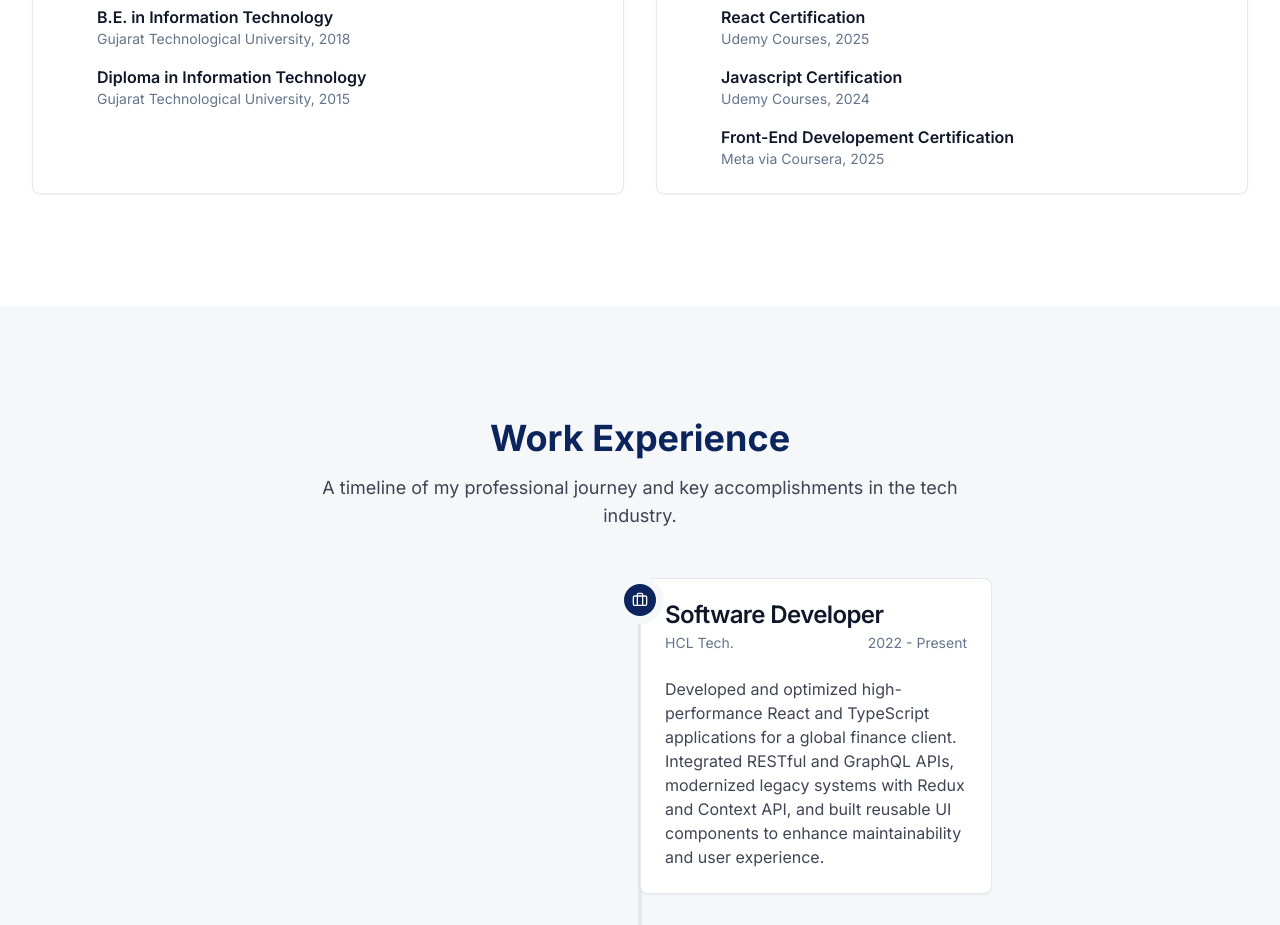
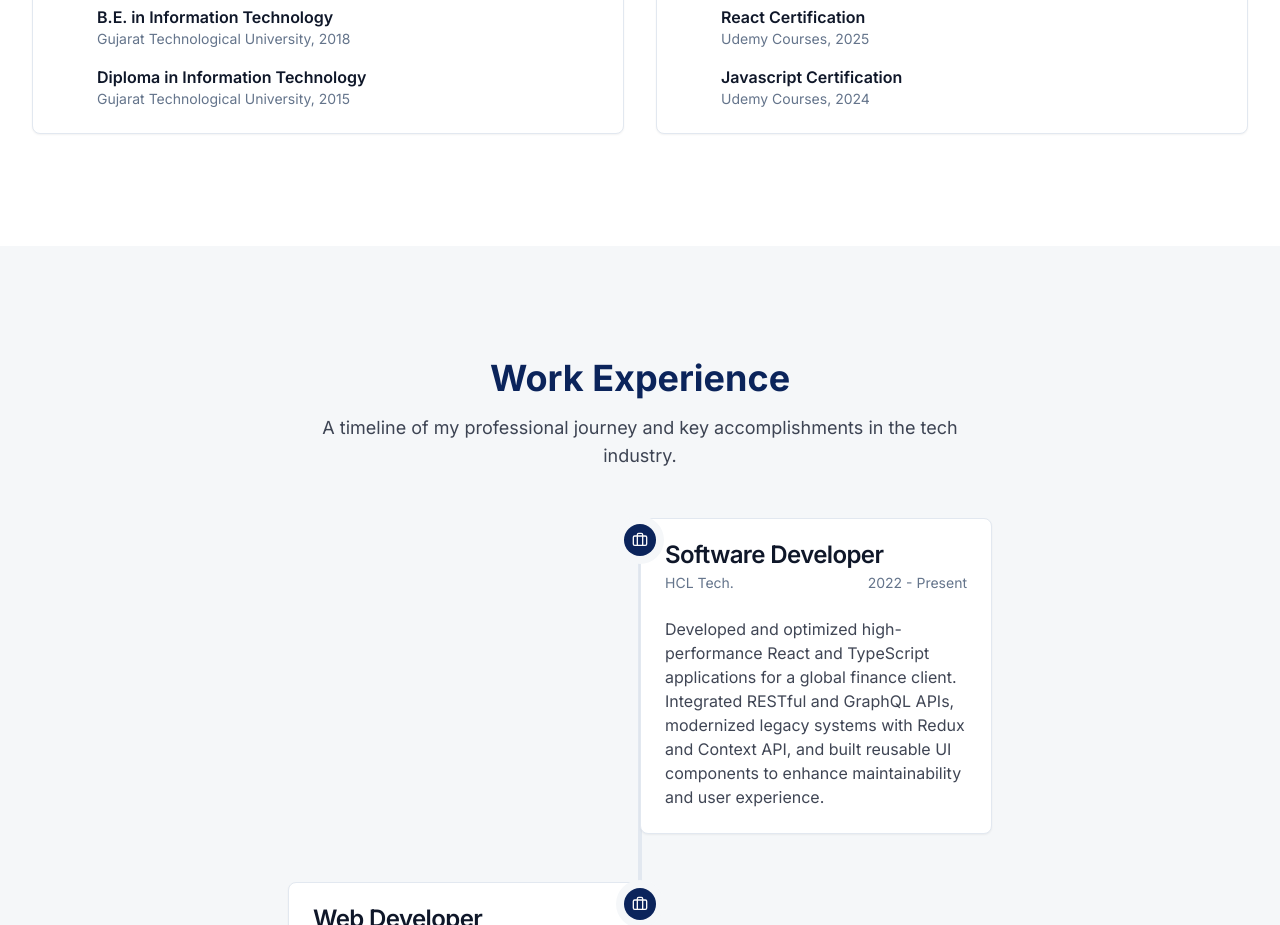
Before and after one commit to RishabhShah9771/PortfolioProject-NextJs, a Next.js app: page / in a window 1280 px wide. Shown: the part 1240-2165 px from the top of the page. Built offline with nearby package versions, Linux system fonts and the light colour scheme.

Commit message:
certificate update

```diff
--- a/src/components/data/Qualifications.tsx
+++ b/src/components/data/Qualifications.tsx
@@ -40,11 +40,6 @@ const qualifications = [
         institution: "Udemy Courses",
         year: "2024",
       },
-      {
-        title: "Front-End Developement Certification",
-        institution: "Meta via Coursera",
-        year: "2025",
-      },
     ],
   },
 ];
```
